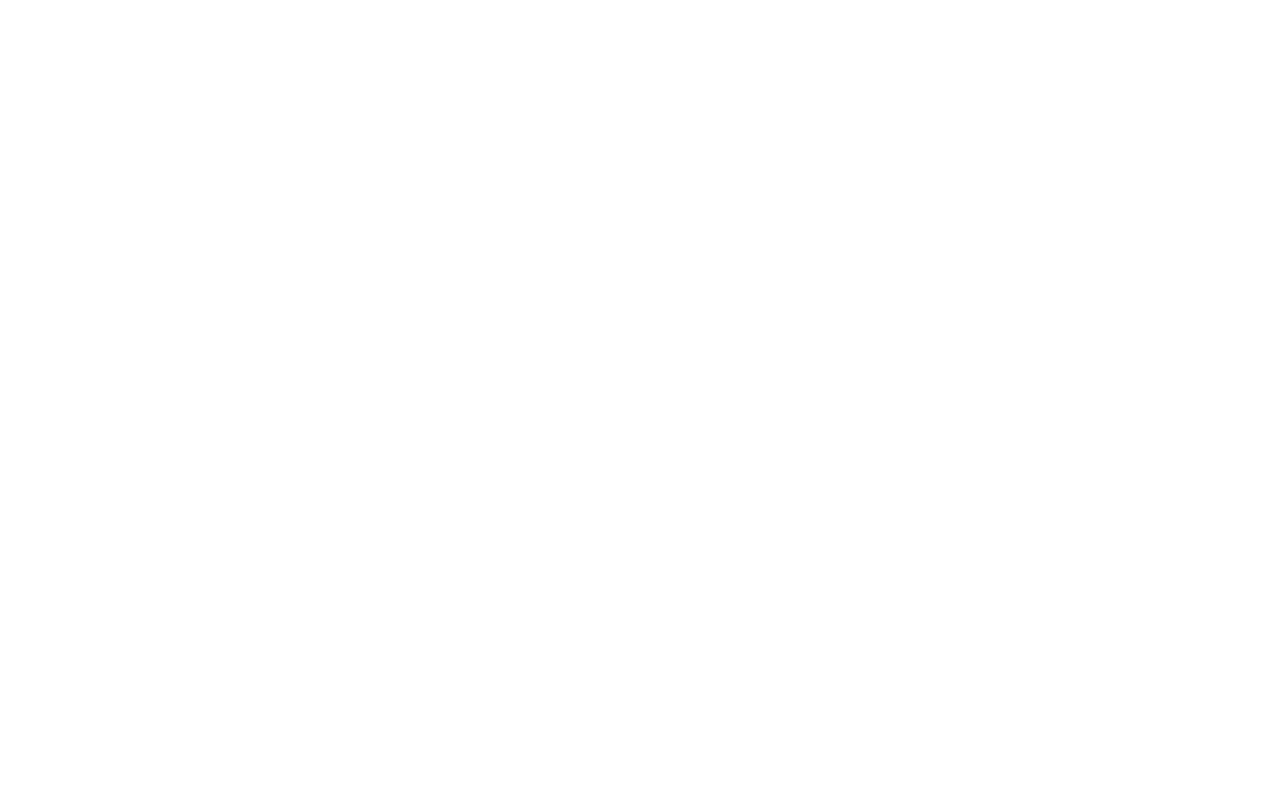
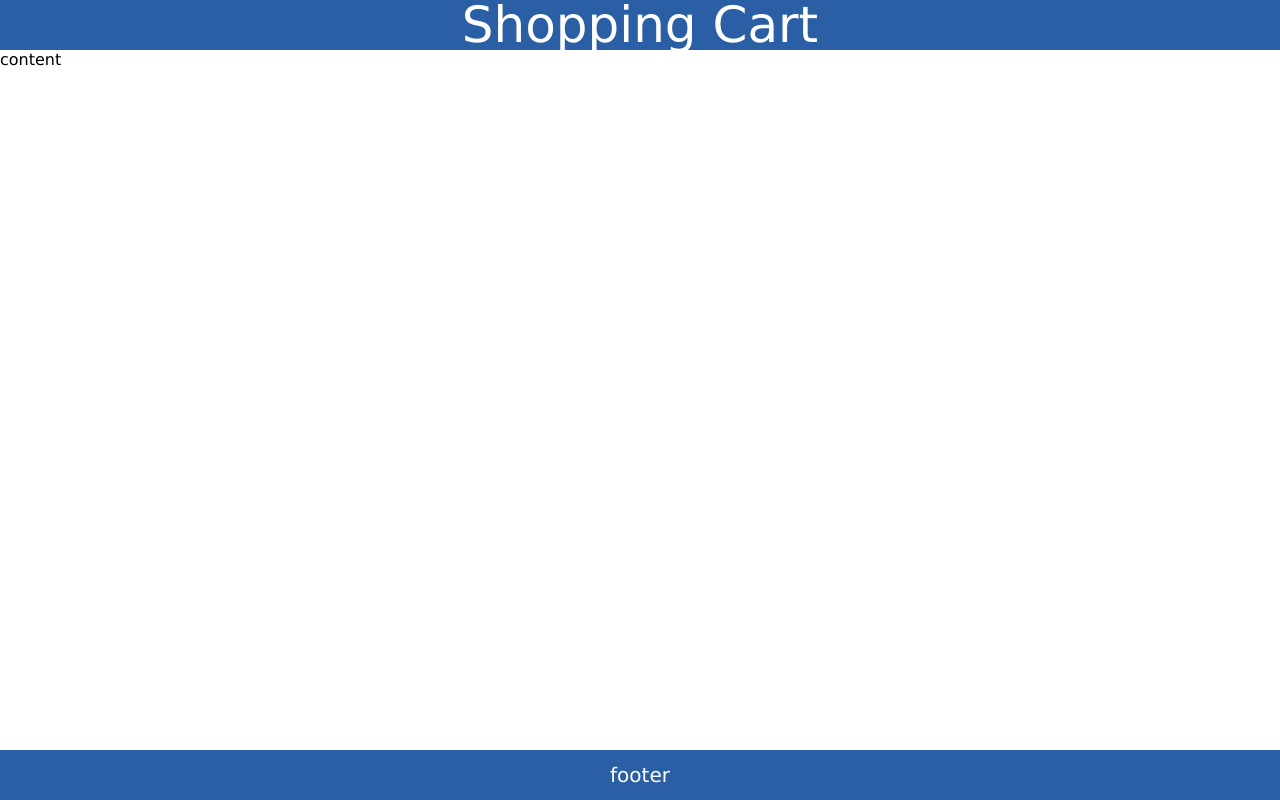
Before and after one commit to mohammedyosef761/react-shopping-cart, a React (Create React App) app in the folder client/: page / in a window 1280 px wide. Built offline with nearby package versions, Linux system fonts and the light colour scheme.

Commit message:
header comp

```diff
--- a/client/gulpfile.js
+++ b/client/gulpfile.js
@@ -4,5 +4,5 @@ const gulpSass = require('gulp-sass');
 const sass = gulpSass(require('sass'));
 
 gulp.task('sass',async function(){
-gulp.src('src/*.scss').pipe(sass()).pipe(gulp.dest('src/css'))
+gulp.src('src/components/**/*.scss').pipe(sass()).pipe(gulp.dest('src/css'))
 })
--- a/client/src/App.js
+++ b/client/src/App.js
@@ -1,9 +1,12 @@
-import './App.css';
+import "./App.css";
+import Header from "./components/Header/Header";
 
 function App() {
   return (
-    <div className="App">
-
+    <div className="layout">
+   <Header />
+      <main>content</main>
+      <footer>footer</footer>
     </div>
   );
 }
--- /dev/null
+++ b/client/src/components/Header/Header.js
@@ -0,0 +1,12 @@
+
+import React from "react";
+import '../../css/Header/Header.css'
+
+function Header(){
+    return(
+     <header>
+        Shopping Cart
+     </header>
+    )
+}
+export default Header;
--- /dev/null
+++ b/client/src/components/Header/Header.scss
@@ -0,0 +1,9 @@
+header{
+    grid-area: header;
+    background-color: #2a5ea5;
+    color:#fff;
+    display: flex;
+    justify-content: center;
+    align-items: center;
+    font-size: 20px;
+  }
--- /dev/null
+++ b/client/src/css/Header/Header.css
@@ -0,0 +1,9 @@
+header {
+  grid-area: header;
+  background-color: #2a5ea5;
+  color: #fff;
+  display: flex;
+  justify-content: center;
+  align-items: center;
+  font-size: 50px;
+}
--- a/client/src/index.css
+++ b/client/src/index.css
@@ -1,13 +1,37 @@
-body {
+*{
   margin: 0;
-  font-family: -apple-system, BlinkMacSystemFont, 'Segoe UI', 'Roboto', 'Oxygen',
-    'Ubuntu', 'Cantarell', 'Fira Sans', 'Droid Sans', 'Helvetica Neue',
-    sans-serif;
-  -webkit-font-smoothing: antialiased;
-  -moz-osx-font-smoothing: grayscale;
+  padding:0;
+  box-sizing: border-box;
+  font-family: Verdana, Geneva, Tahoma, sans-serif;
 }
 
-code {
-  font-family: source-code-pro, Menlo, Monaco, Consolas, 'Courier New',
-    monospace;
+#root{
+ height: 100vh;
+
 }
+
+
+
+.layout{
+  display: grid;
+  grid-template-areas:
+   "header"
+   "main"
+   "footer";
+   height: 100%;
+  grid-template-rows: 50px 1fr 50px;
+}
+
+
+main{
+  grid-area: main;
+}
+footer{
+  grid-area: footer;
+  background-color: #2a5ea5;
+  color:#fff;
+  display: flex;
+  justify-content: center;
+  align-items: center;
+  font-size: 20px;
+}
```
